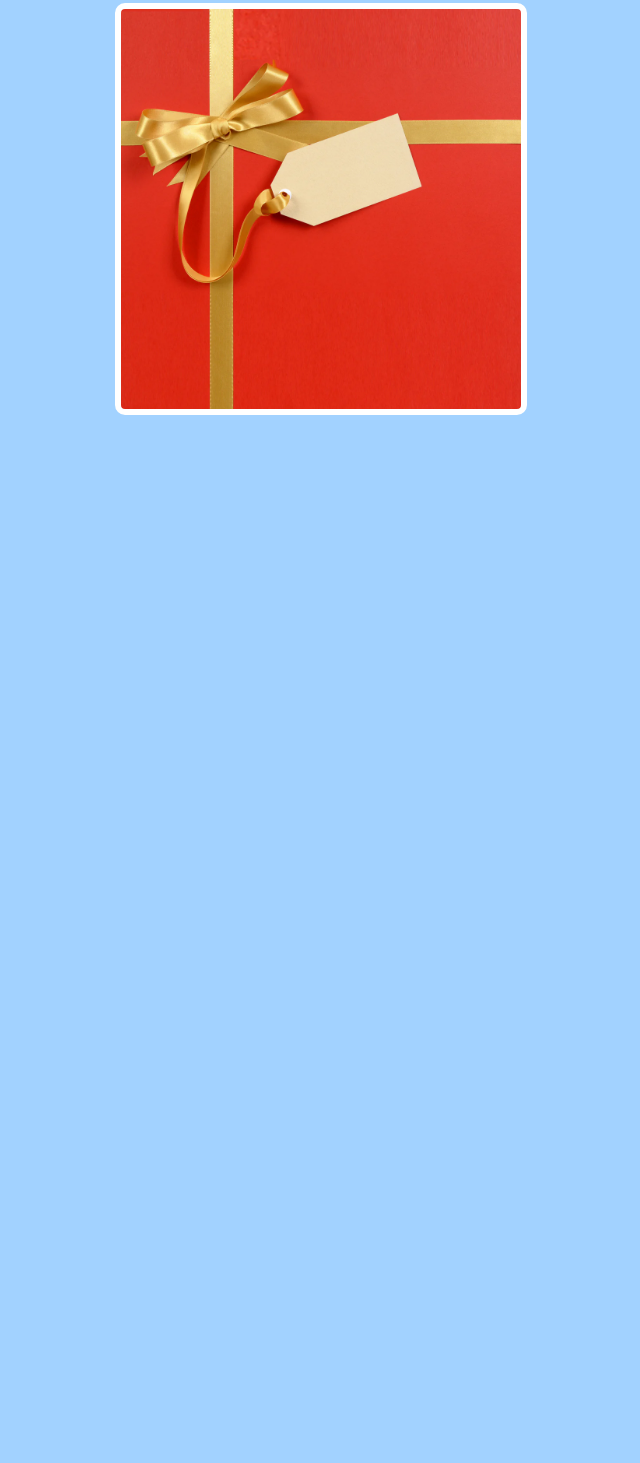
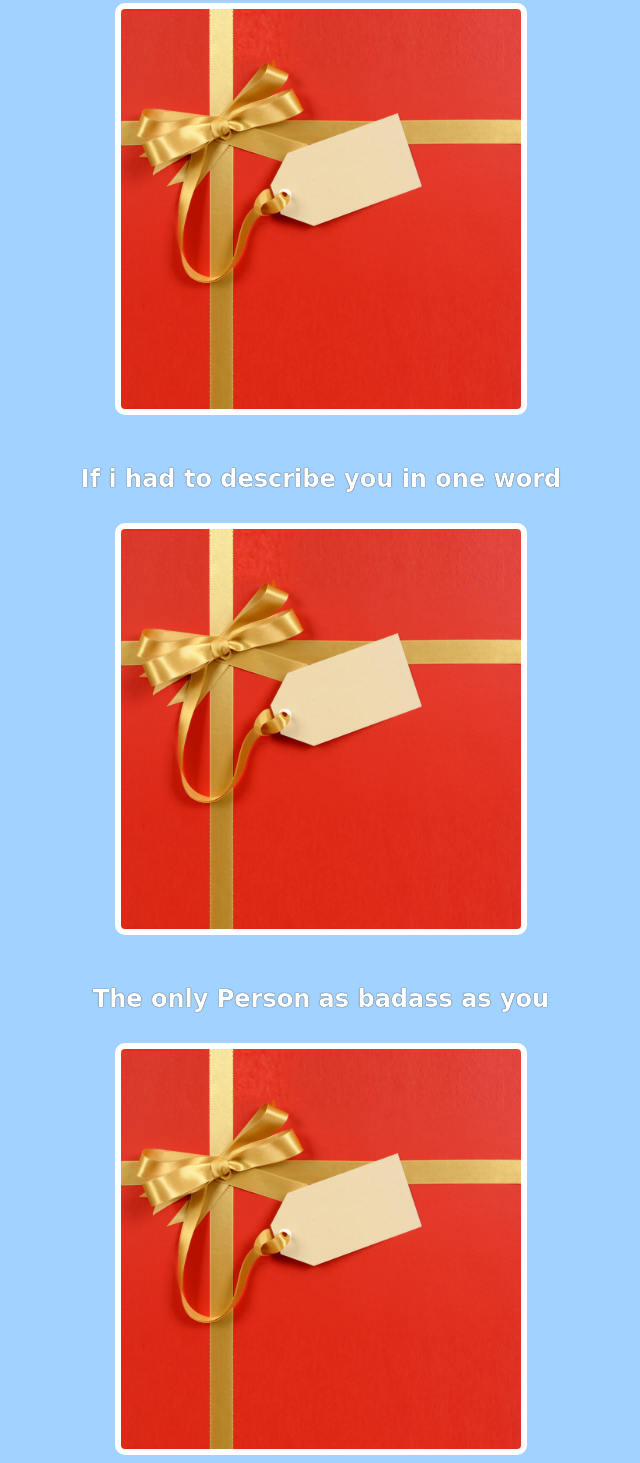
Before and after one commit to Dhruv-AFK/full-stack, a plain HTML site: page birthday.html in a window 1280 px wide. Shown: the part 1221-2684 px from the top of the page, without its empty margins (319-959 px from the left). Before the commit the page ends 1644 px from the top, so only its background shows below. Drawn offline with Linux system fonts and the light colour scheme; a web font is replaced by a local one.

Commit message:
added more gifts

```diff
--- a/birthday.css
+++ b/birthday.css
@@ -69,3 +69,9 @@ h1 , h2 , h4 {
 #gift-img-hot:hover{
     background-image:url(hot.gif )
 }
+#gift-img-One:hover{
+    background-image:url(one.gif )
+}
+#gift-img-Badass:hover{
+    background-image:url(badass.gif )
+}
--- a/birthday.html
+++ b/birthday.html
@@ -22,6 +22,14 @@
             <h2 class="gift-title"> How people react when you enter a room</h2>
             <div class="gift-img" id="gift-img-hot"></div>
         </div>
+        <div class="gift-section">
+            <h2 class="gift-title"> If i had to describe you in one word</h2>
+            <div class="gift-img" id="gift-img-One"></div>
+        </div>
+        <div class="gift-section">
+            <h2 class="gift-title"> The only Person as badass as you </h2>
+            <div class="gift-img" id="gift-img-Badass"></div>
+        </div>
     </body>
 </html>
 
```
Also changed, not shown: badass.gif (added), 1 other file.
